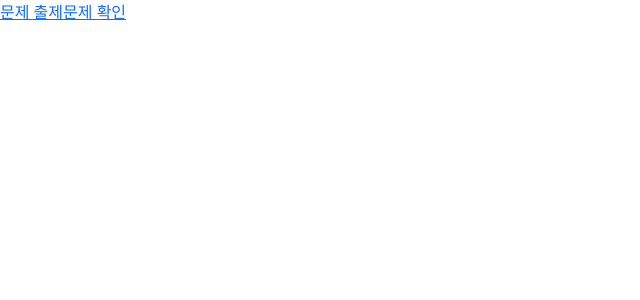
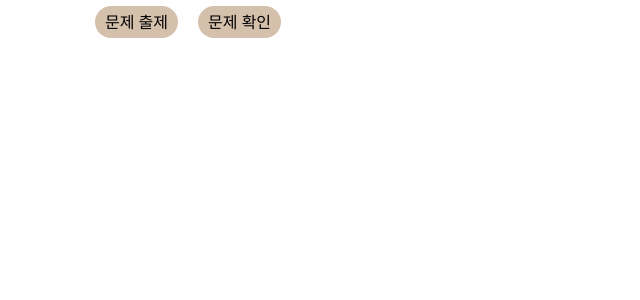
Before and after one commit to beyond-sw-camp/be04-4th-Triumers-Newsnippet, a Vue app: page /manage in a window 1280 px wide. Shown: the top 300 px of the page, without its empty margins (0-640 px from the left). Built offline with nearby package versions, Linux system fonts and the light colour scheme.

Commit message:
style(Quiz) : 퀴즈 관리 페이지 디자인 변경

```diff
--- a/src/assets/css/manage/QuizList.css
+++ b/src/assets/css/manage/QuizList.css
@@ -1,5 +1,5 @@
 .crawlingQuiz-container {
-    padding: 20px;
+    padding: 10px;
     display: flex;
     flex-wrap: wrap;
     justify-content: center;
@@ -18,7 +18,7 @@
 #news-category {
     width: 100px;
     margin: 20px 10px;
-    padding-top: 5px;
+    padding: 3px 0px;
     background-color: #D9D9D9;
     border-radius: 50px;
     text-align: center;
@@ -49,3 +49,20 @@
     background-color: beige;
     padding: 20px;
 }
+
+#dateInput{
+    margin-left: 95px;
+    background-color: #D5C0AB;
+    padding: 5px;
+    border-radius: 5px;
+    font-size: 15px;
+    font-weight: bold;
+    text-align: center;
+    border: none;
+}
+
+#nextDate{
+    margin-left: 95px;
+    font-weight: bold;
+    font-size: 20px;
+}
--- a/src/components/manage/SelectedQuiz.vue
+++ b/src/components/manage/SelectedQuiz.vue
@@ -1,6 +1,6 @@
 <template>
 
-    <input id="dateInput" type="date" v-model="date" />
+    <p id="nextDate"> {{ nextDate }} 출제 문제 </p>
 
     <div v-if="selectedQuizList" class="crawlingQuiz-container">
         <template v-for="selectedQuiz in selectedQuizList" :key="selectedQuiz.id">
@@ -38,18 +38,29 @@
 </template>
 
 <script setup>
-import { ref, onMounted, reactive } from "vue";
+import { ref, onMounted } from "vue";
 
+const nextDate = ref('');
 const selectedQuizList = ref(null)
 
 onMounted(async () => {
+
+    const getNextDate = () => {
+        const today = new Date;
+        const year = today.getFullYear();
+        const month = ('0' + (today.getMonth() + 1)).slice(-2);
+        const day = ('0' + (today.getDate() + 1)).slice(-2);
+
+        return year + "-" + month + "-" + day;
+    }
+    nextDate.value = getNextDate();
     getSelectedQuizList();
 });
 
-async function getSelectedQuizList(date){
-const response = fetch('http://localhost:8555/manage/findSelectedQuiz').then(response => response.json());
-const data = await response;
-selectedQuizList.value = data;
+async function getSelectedQuizList(date) {
+    const response = fetch('http://localhost:8555/manage/findSelectedQuiz').then(response => response.json());
+    const data = await response;
+    selectedQuizList.value = data;
 }
 </script>
 
--- a/src/views/ManageQuizView.vue
+++ b/src/views/ManageQuizView.vue
@@ -1,7 +1,7 @@
 <template>
-    <header>
-        <RouterLink to="/selectQuiz" active-class="active" replace active>문제 출제</RouterLink>
-        <RouterLink to="/selectedQuiz" active-class="active" replace>문제 확인</RouterLink>
+    <header id="manageQuizMenu">
+        <RouterLink id="selectQuiz" to="/selectQuiz" active-class="active" replace active>문제 출제</RouterLink>
+        <RouterLink id="selectedQuiz" to="/selectedQuiz" active-class="active" replace>문제 확인</RouterLink>
     </header>
     <main>
         <RouterView/>
@@ -14,4 +14,26 @@ import { RouterView } from "vue-router";
 
 </script>
 
-<style scoped></style>
+<style scoped>
+
+#manageQuizMenu{
+    margin:  10px 10px 20px 85px;
+}
+
+#selectQuiz, #selectedQuiz{
+    margin: 10px;
+    padding: 5px 10px;
+    background-color: #D5C0AB;
+    color: black;
+    text-decoration: none;
+    border-radius: 30px;
+}
+
+.active{
+    transition: all 0.3s;
+    box-shadow: 3px 3px lightgray;
+    border: 1px solid black;
+}
+
+
+</style>
```
